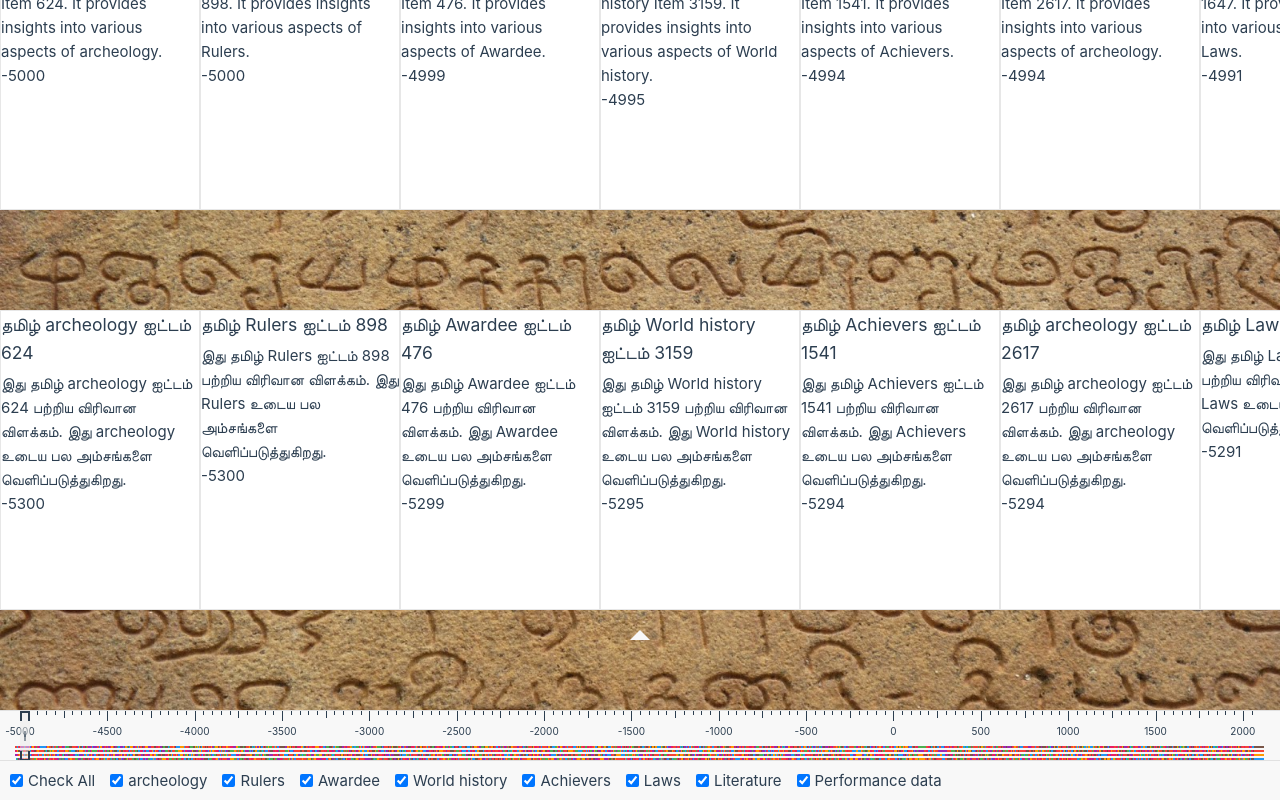
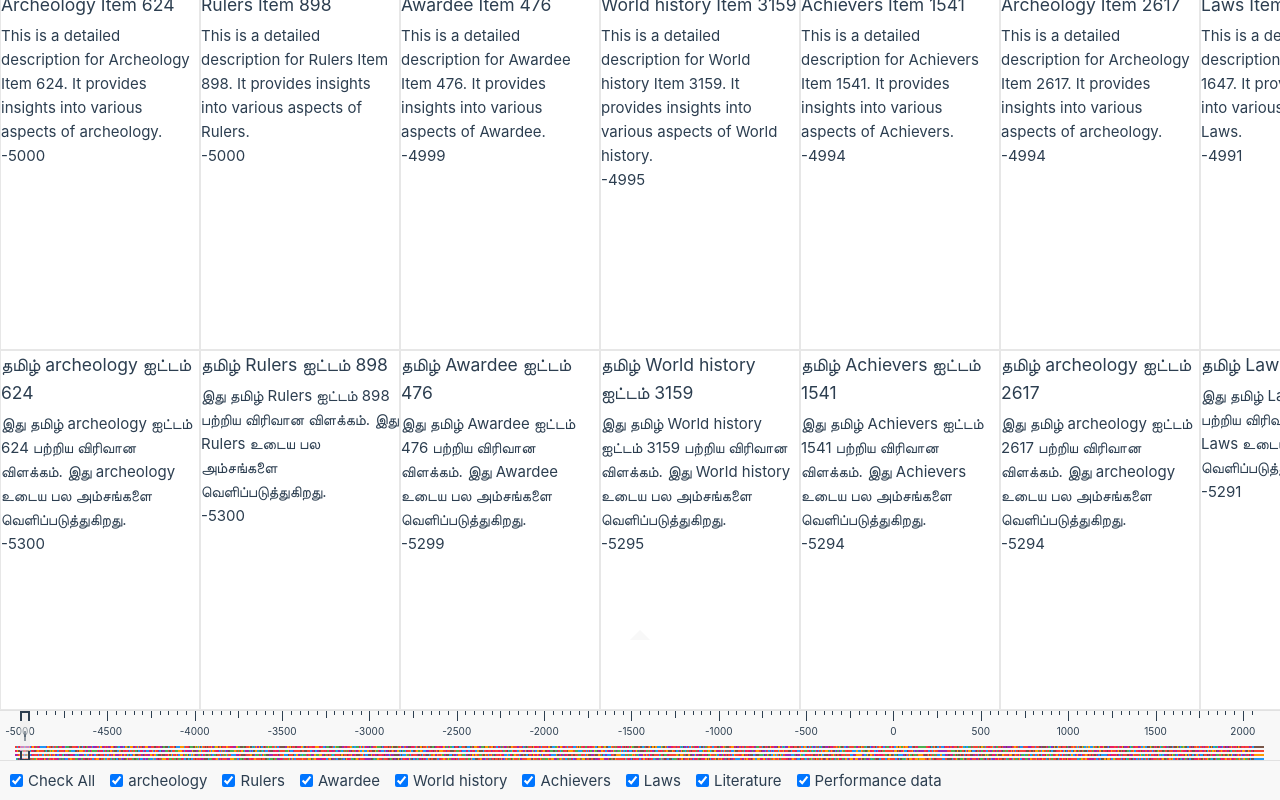
Before and after one commit to petrunov/double_track_canvas_timeline, a Vue app: page / in a window 1280 px wide. Built offline with nearby package versions, Linux system fonts and the light colour scheme; the HTML template or start-up script is replaced by a standard one.

Commit message:
Beta full screen items

```diff
--- a/src/components/TimelineView.vue
+++ b/src/components/TimelineView.vue
@@ -511,7 +511,7 @@ export default defineComponent({
 }
 .item {
   width: 200px;
-  height: 300px;
+  height: calc((100vh - 80px) / 2);
   border: 1px solid var(--color-border);
   box-sizing: border-box;
   background-color: var(--color-background);
@@ -529,9 +529,14 @@ export default defineComponent({
   visibility: hidden;
 }
 .scroller {
-  height: 400px;
+  height: calc((100vh - 80px) / 2);
   width: 100%;
 }
+:deep(.vue-recycle-scroller__item-wrapper) > .item {
+  top: auto !important;
+  bottom: 0 !important;
+}
+
 .minimap-container {
   position: fixed;
   bottom: 40px;
```
